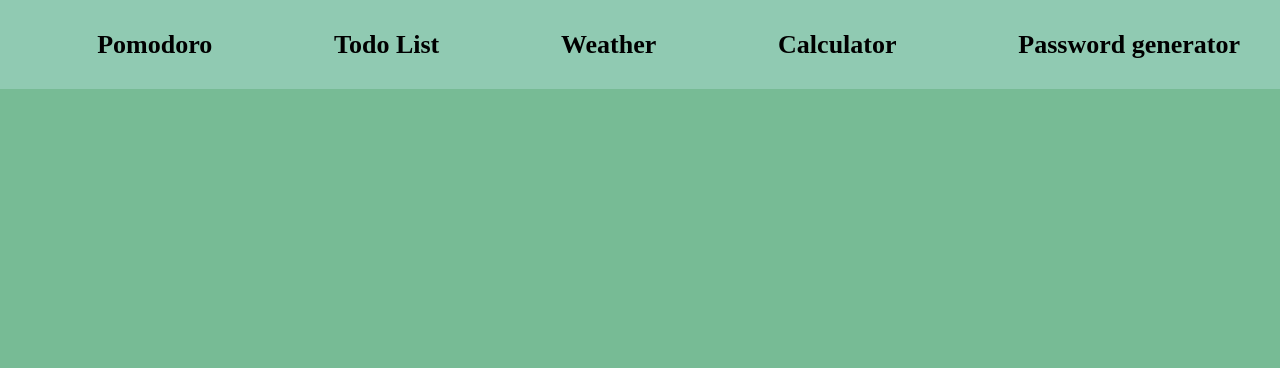
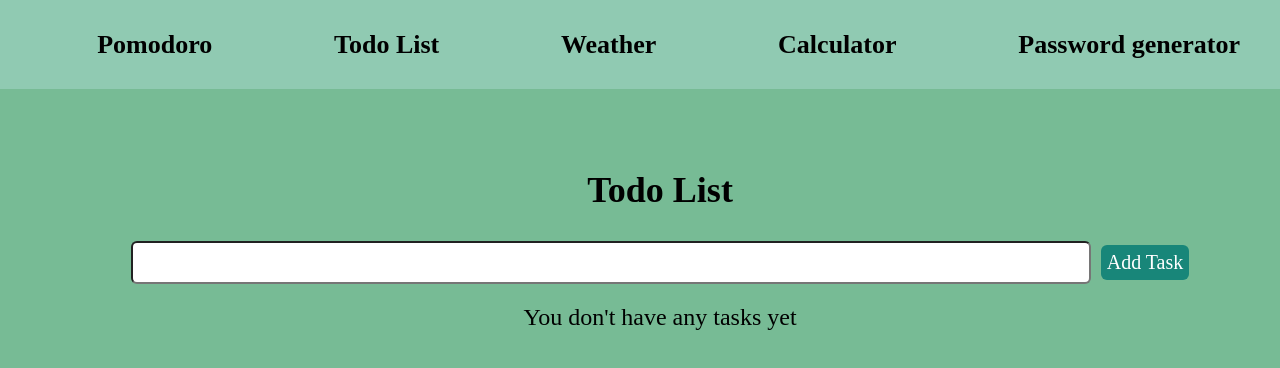
Before and after one commit to Koteykee/ReactOrganizer, a React (Vite) app: page /todolist in a window 1280 px wide. Shown: the top 368 px of the page. Built offline with nearby package versions, Linux system fonts and the light colour scheme; a web font is replaced by a local one.

Commit message:
TodoList done

```diff
--- a/src/components/TodoList/TodoList.tsx
+++ b/src/components/TodoList/TodoList.tsx
@@ -1,5 +1,139 @@
-// import styles from "./TodoList.module.css";
+import { useEffect, useState } from "react";
+
+import circleIcon from "../../assets/icons/circle.svg";
+import deleteIcon from "../../assets/icons/delete.svg";
+import styles from "./TodoList.module.css";
+
+type Task = {
+  id: number;
+  content: string;
+  isDone: boolean;
+};
+
+type Filter = "all" | "active" | "completed";
 
 export const TodoList = () => {
-  return <div></div>;
+  const [task, setTask] = useState<{ content: string }>({ content: "" });
+  const [taskList, setTaskList] = useState<Task[]>(() => {
+    const savedTasks = localStorage.getItem("tasks");
+    return savedTasks ? JSON.parse(savedTasks) : [];
+  });
+  const [activeBtn, setActiveBtn] = useState<Filter>("all");
+
+  useEffect(() => {
+    localStorage.setItem("tasks", JSON.stringify(taskList));
+  }, [taskList]);
+
+  const addTask = () => {
+    if (task.content.trim() === "") return;
+
+    setTaskList((prev) => [
+      ...prev,
+      {
+        id: Date.now(),
+        content: task.content.trim(),
+        isDone: false,
+      },
+    ]);
+
+    setTask({ content: "" });
+  };
+
+  const deleteTask = (id: number) => {
+    setTaskList((prev) => prev.filter((task) => task.id !== id));
+  };
+
+  const filtered = () => {
+    const list = taskList;
+
+    if (activeBtn === "completed") {
+      return list.filter((task) => task.isDone);
+    }
+
+    if (activeBtn === "active") {
+      return list.filter((task) => !task.isDone);
+    }
+
+    return [...list].sort((a, b) => {
+      if (a.isDone === b.isDone) return 0;
+      return a.isDone ? 1 : -1;
+    });
+  };
+
+  const filteredList = filtered();
+
+  const showCompleted = () => {
+    setActiveBtn("completed");
+  };
+
+  const showActive = () => {
+    setActiveBtn("active");
+  };
+
+  const showAll = () => {
+    setActiveBtn("all");
+  };
+
+  return (
+    <div className={styles["todo-container"]}>
+      <h2>Todo List</h2>
+      <div className={styles["todo-field"]}>
+        <input
+          type="text"
+          value={task.content}
+          onChange={(e) => setTask({ content: e.target.value })}
+          maxLength={50}
+          className={styles["input"]}
+        />
+        <button onClick={addTask}>Add Task</button>
+      </div>
+      <ul>
+        {filteredList.map((taskItem) => (
+          <li key={taskItem.id}>
+            <div className={styles["text-container"]}>
+              <img src={circleIcon} alt="*" />
+              <input
+                type="checkbox"
+                checked={taskItem.isDone}
+                onChange={() =>
+                  setTaskList((prev) =>
+                    prev.map((task) =>
+                      task.id === taskItem.id
+                        ? { ...task, isDone: !task.isDone }
+                        : task
+                    )
+                  )
+                }
+                className={styles["checkbox"]}
+              />
+              <p className={`${taskItem.isDone ? styles["done"] : ""}`}>
+                {taskItem.content}
+              </p>
+            </div>
+            <button onClick={() => deleteTask(taskItem.id)}>
+              <img src={deleteIcon} alt="Delete" />
+            </button>
+          </li>
+        ))}
+      </ul>
+      {taskList.length === 0 && <p>You don't have any tasks yet</p>}
+      {activeBtn === "completed" &&
+        filteredList.length === 0 &&
+        taskList.length !== 0 && <p>You don't have any completed tasks yet</p>}
+      {activeBtn === "active" &&
+        filteredList.length === 0 &&
+        taskList.length !== 0 && <p>You don't have any active tasks yet</p>}
+      {taskList.length > 0 && (
+        <div className={styles["btns"]}>
+          {(activeBtn === "all" || activeBtn === "active") && (
+            <button onClick={showCompleted}>Show completed tasks</button>
+          )}
+          {activeBtn === "completed" && (
+            <button onClick={showActive}>Show active tasks</button>
+          )}
+          <button onClick={showAll}>Show all tasks</button>
+        </div>
+      )}
+    </div>
+  );
 };
```
